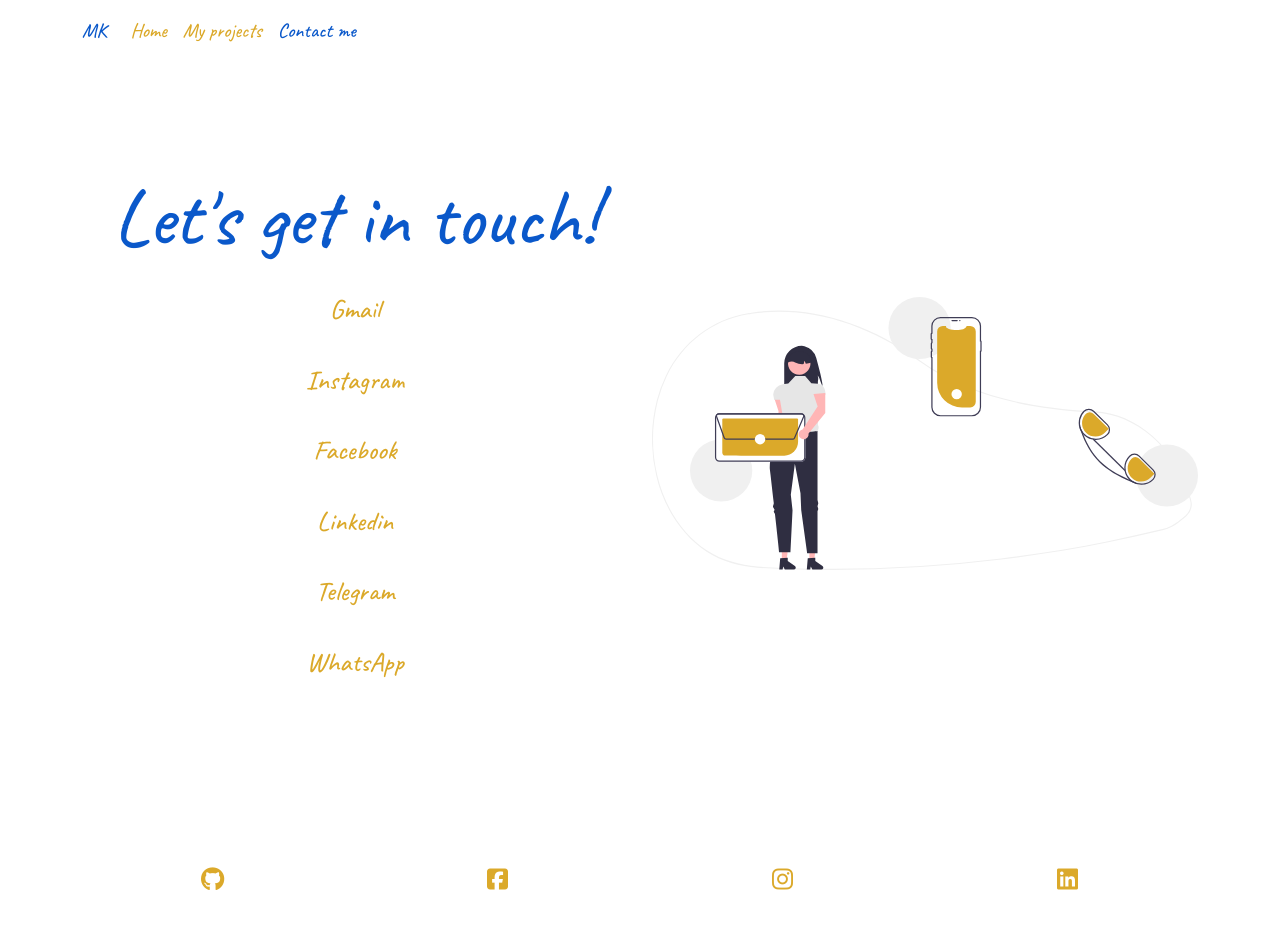
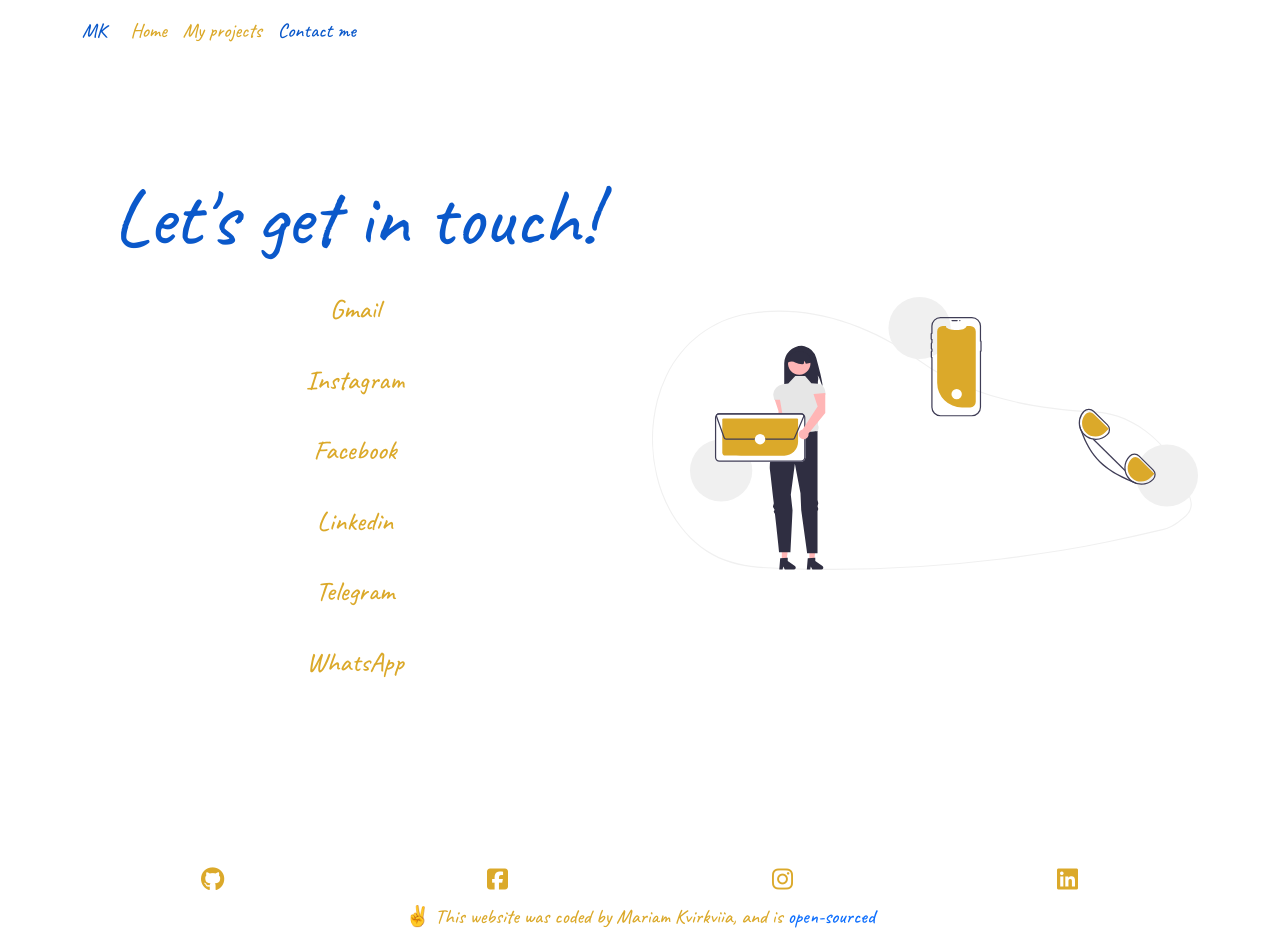
Before and after one commit to Mariam-KV/My_Portfolio, a plain HTML site: page contact.html in a window 1280 px wide. Before the commit the page ends 915 px from the top, so only its background shows below. Drawn offline with nearby package versions, Linux system fonts and the light colour scheme; a web font is replaced by a local one.

Commit message:
added source

```diff
--- a/contact.html
+++ b/contact.html
@@ -146,6 +146,12 @@
           </a>
         </div>
       </div>
+      <div class="source text-center">
+        <h5>
+          ✌️ This website was coded by Mariam Kvirkviia, and is
+          <a href="https://github.com/Mashawabupr/My_Portfolio">open-sourced</a>
+        </h5>
+      </div>
     </div>
   </body>
 </html>
--- a/index.css
+++ b/index.css
@@ -97,3 +97,12 @@ h1 {
 .navbar a:hover {
   color: var(--secondary-color) !important;
 }
+.source h5 {
+  color: var(--primary-color) !important;
+}
+.source a {
+  text-decoration: none;
+}
+.source {
+  margin: 10px;
+}
--- a/project.css
+++ b/project.css
@@ -62,10 +62,6 @@ i {
   color: var(--primary-color);
 }
 
-.footer {
-  padding-bottom: 20px;
-}
-
 .footer i:hover {
   color: var(--secondary-color);
 }
@@ -73,3 +69,12 @@ i {
 .navbar a:hover {
   color: var(--secondary-color) !important;
 }
+.source h5 {
+  color: var(--primary-color) !important;
+}
+.source a {
+  text-decoration: none;
+}
+.source {
+  margin: 10px;
+}
```
Also changed, not shown: index.html (+6 -0 lines), project.html (+6 -0 lines).
